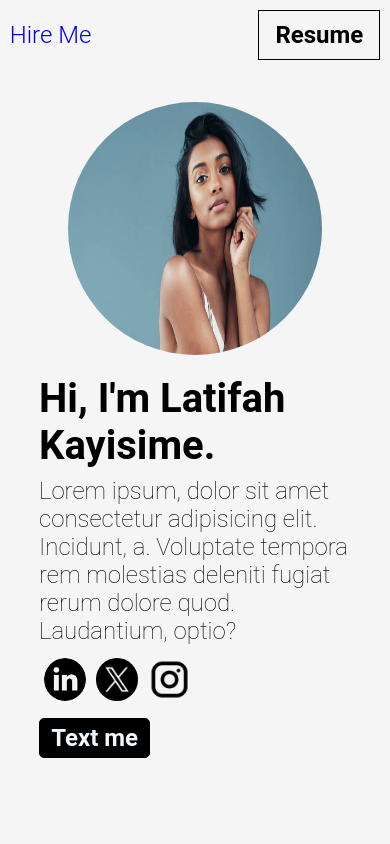
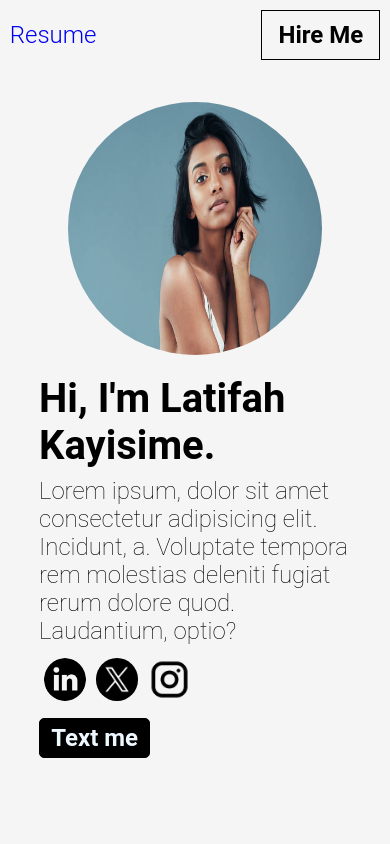
Before and after one commit to bryan936M/Kayisime-Latifah-Portfolio, a React (Vite) app: page / in a window 390 px wide. Shown: the top 844 px of the page. Built offline with nearby package versions, Linux system fonts and the light colour scheme.

Commit message:
Mobile Responsiveness 5

```diff
--- a/src/App.tsx
+++ b/src/App.tsx
@@ -8,8 +8,8 @@ function App() {
   return (
     <>
       <div className="portfolio__header">
-        <a href="#">Hire Me</a>
-        <button>Resume</button>
+        <a href="Resume.pdf" download='My Resume.pdf' >Resume</a>
+        <button>Hire Me</button>
       </div>
       <section className="main">
         <div className="main-text">
```
Also changed, not shown: 1 other file (tests, documents, lock files or other folders).
